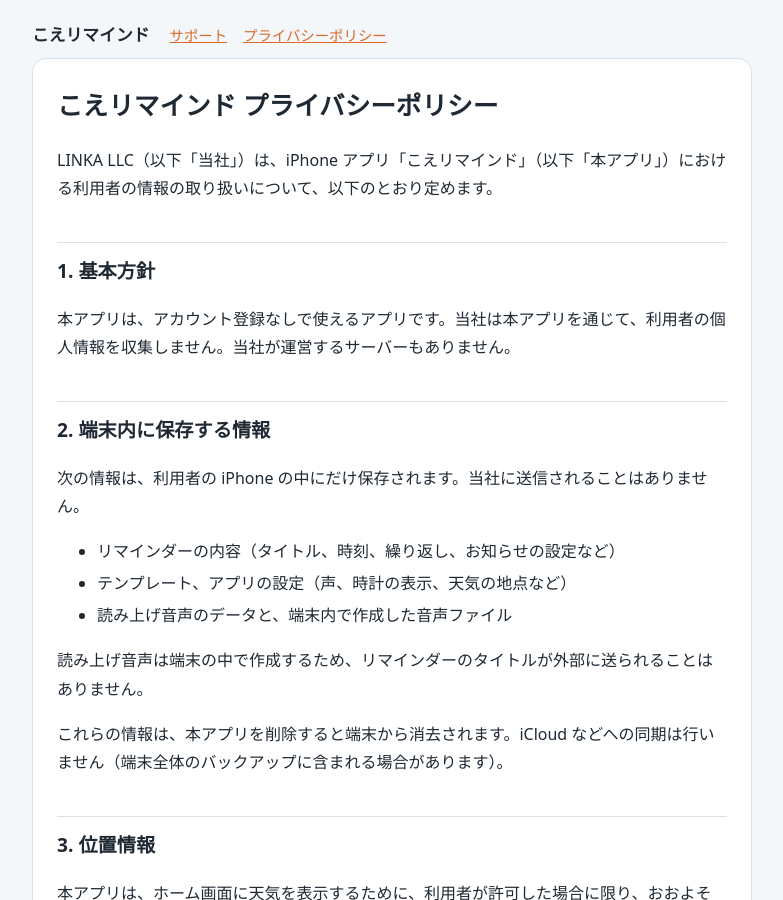
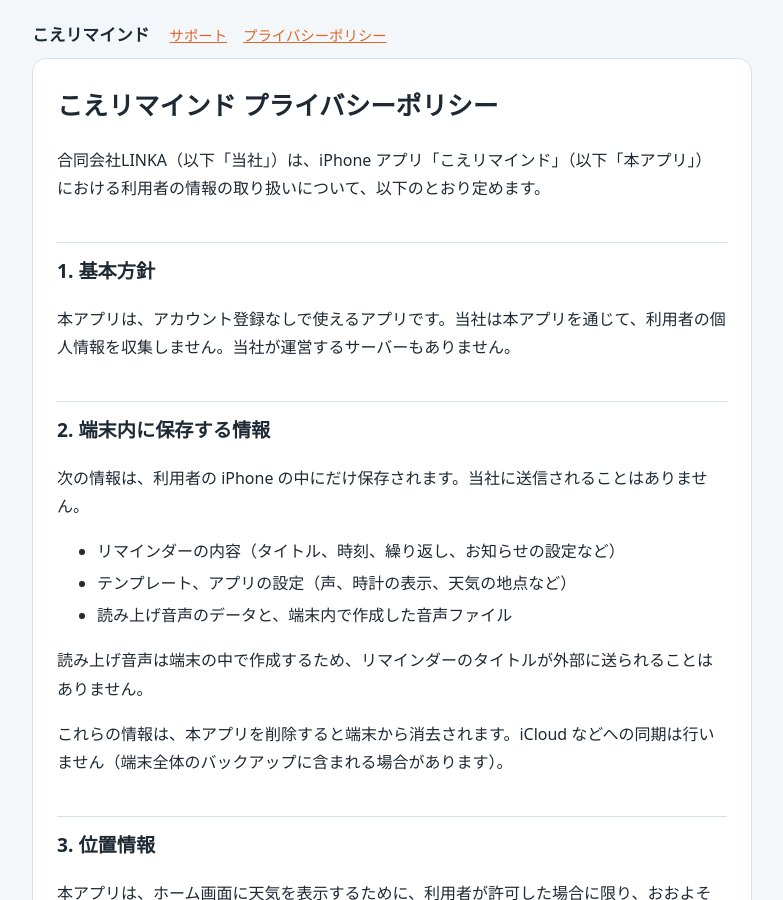
Before and after one commit to linka-admin/voice-reminder-docs, a Jekyll site: the page built from privacy/index.md, in a window 1280 px wide and 900 px high. Shown: the whole window, without its empty margins (248-1031 px from the left). Built offline with Jekyll 4.4.1, drawn with Linux system fonts in a browser that asks for light colours; some of the changed text lies outside the part shown.

Commit message:
Use the Japanese company name 合同会社LINKA
Co-Authored-By: Claude Opus 5.5 <noreply@anthropic.com>
Claude-Session: https://claude.ai/code/session_017p9RmcMrbCViLdGix14MhX

```diff
--- a/_layouts/default.html
+++ b/_layouts/default.html
@@ -57,6 +57,6 @@
       {{ content }}
     </article>
   </main>
-  <footer>LINKA LLC ・ info@linka-inc.jp</footer>
+  <footer>合同会社LINKA ・ info@linka-inc.jp</footer>
 </body>
 </html>
--- a/privacy/index.md
+++ b/privacy/index.md
@@ -6,7 +6,7 @@ permalink: /privacy/
 
 # こえリマインド プライバシーポリシー
 
-LINKA LLC（以下「当社」）は、iPhone アプリ「こえリマインド」（以下「本アプリ」）における利用者の情報の取り扱いについて、以下のとおり定めます。
+合同会社LINKA（以下「当社」）は、iPhone アプリ「こえリマインド」（以下「本アプリ」）における利用者の情報の取り扱いについて、以下のとおり定めます。
 
 ## 1. 基本方針
 
@@ -63,7 +63,7 @@ LINKA LLC（以下「当社」）は、iPhone アプリ「こえリマインド
 
 本ポリシーや本アプリに関するお問い合わせは、次の連絡先までお願いします。お問い合わせの際にいただいたメールアドレスなどの情報は、回答のためだけに使用します。
 
-- 運営者: LINKA LLC
+- 運営者: 合同会社LINKA
 - 連絡先: info@linka-inc.jp
 
 ## 9. 本ポリシーの変更
```
Also changed, not shown: index.md (+1 -1 lines), support/index.md (+2 -2 lines).
